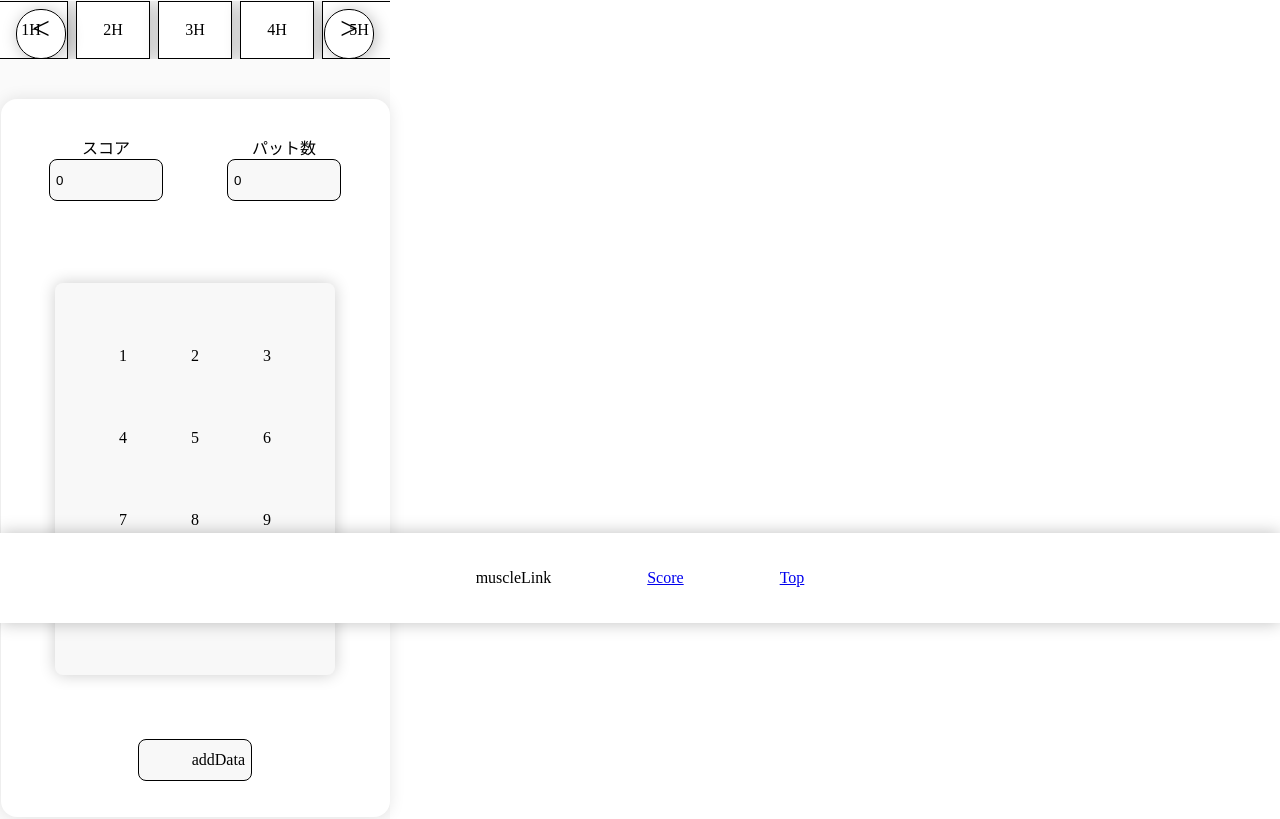
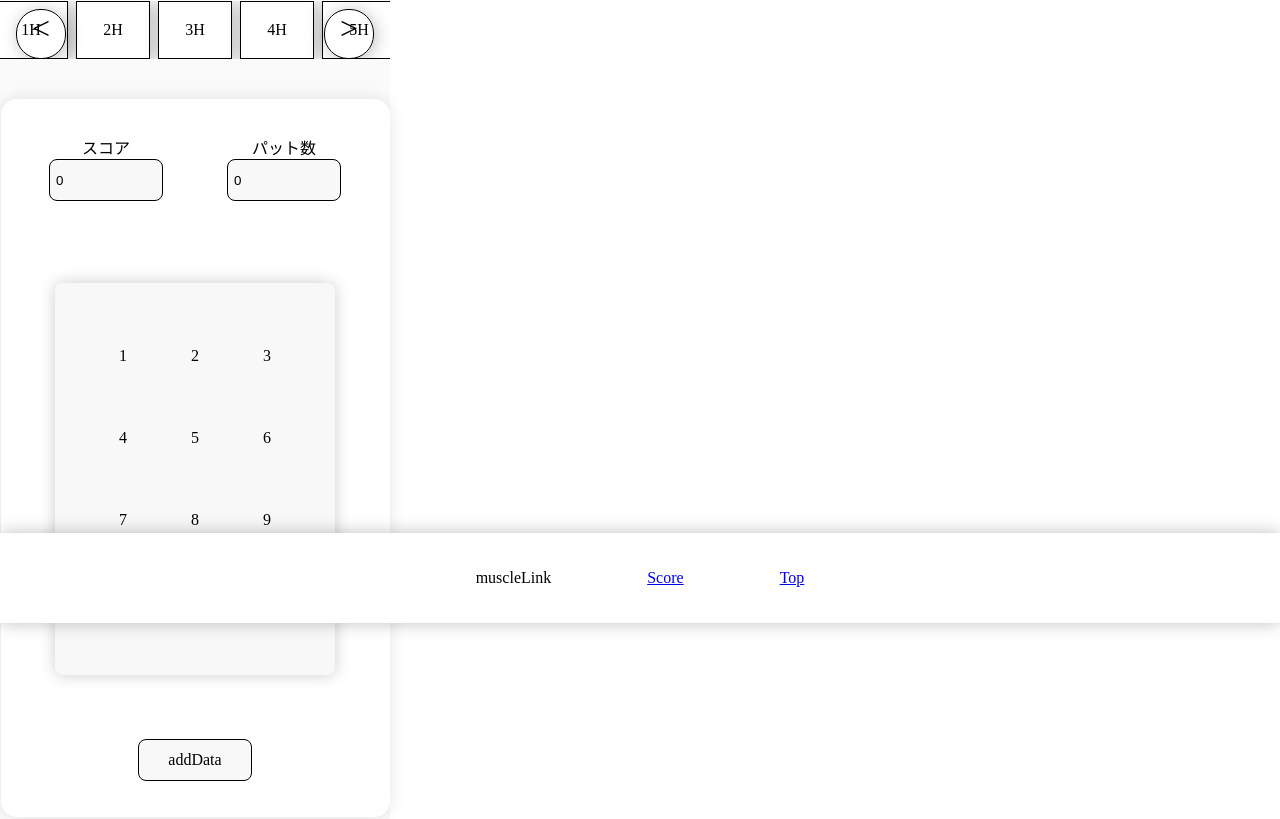
Before and after one commit to MX-Tsukuba/scoreTeam, a Nuxt app: page /scoreInput in a window 1280 px wide. Shown: the part 177-996 px from the top of the page. Built offline with nearby package versions, Linux system fonts and the light colour scheme; no server answers; the database is empty.

Commit message:
updateInput

```diff
--- a/components/scoreInput/index.vue
+++ b/components/scoreInput/index.vue
@@ -53,7 +53,7 @@
       </div>
 
     <div>
-      <p class="SInum" @click="addPlayData">addData</p>
+      <p class="SInum addBtn" @click="addPlayData">addData</p>
     </div>
     </div>
   </section>
@@ -263,4 +263,7 @@ box-shadow: 0px 0px 16px 0px rgba(0, 0, 0, 0.2);
   margin: 0 auto;
 cursor: pointer;
   }
+.addBtn{
+  justify-content: center;
+}
 </style>
```
